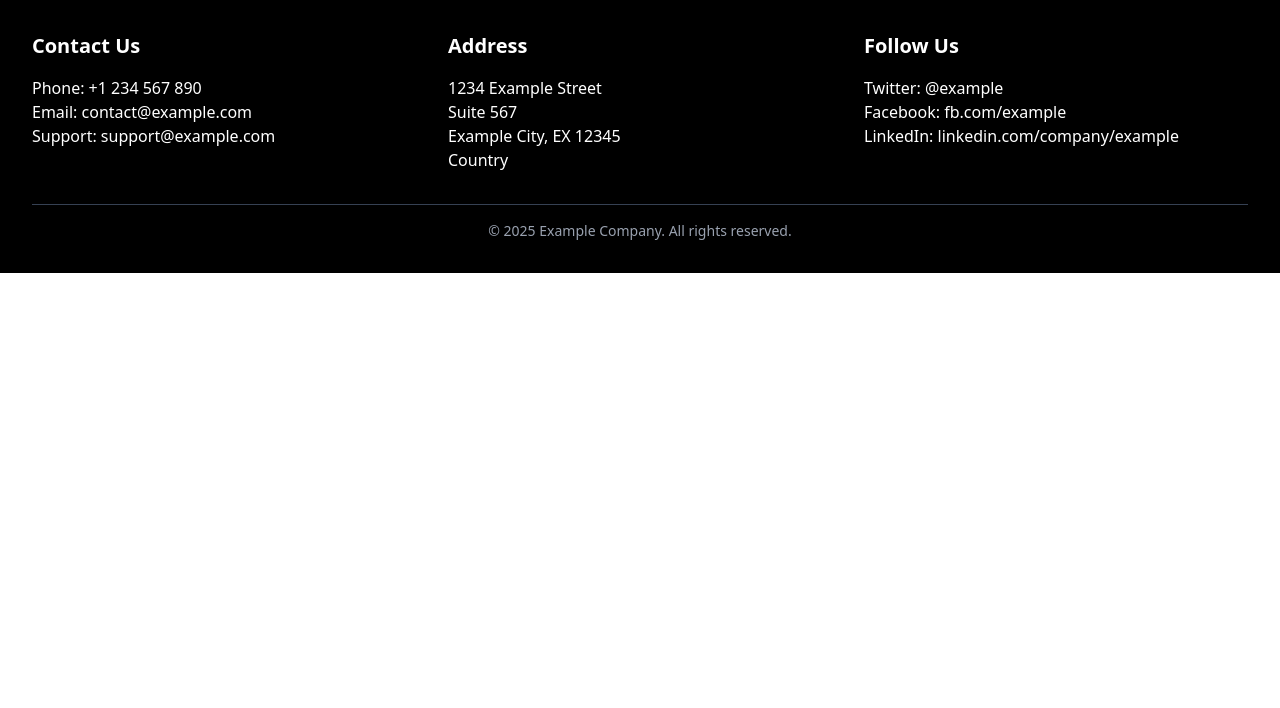
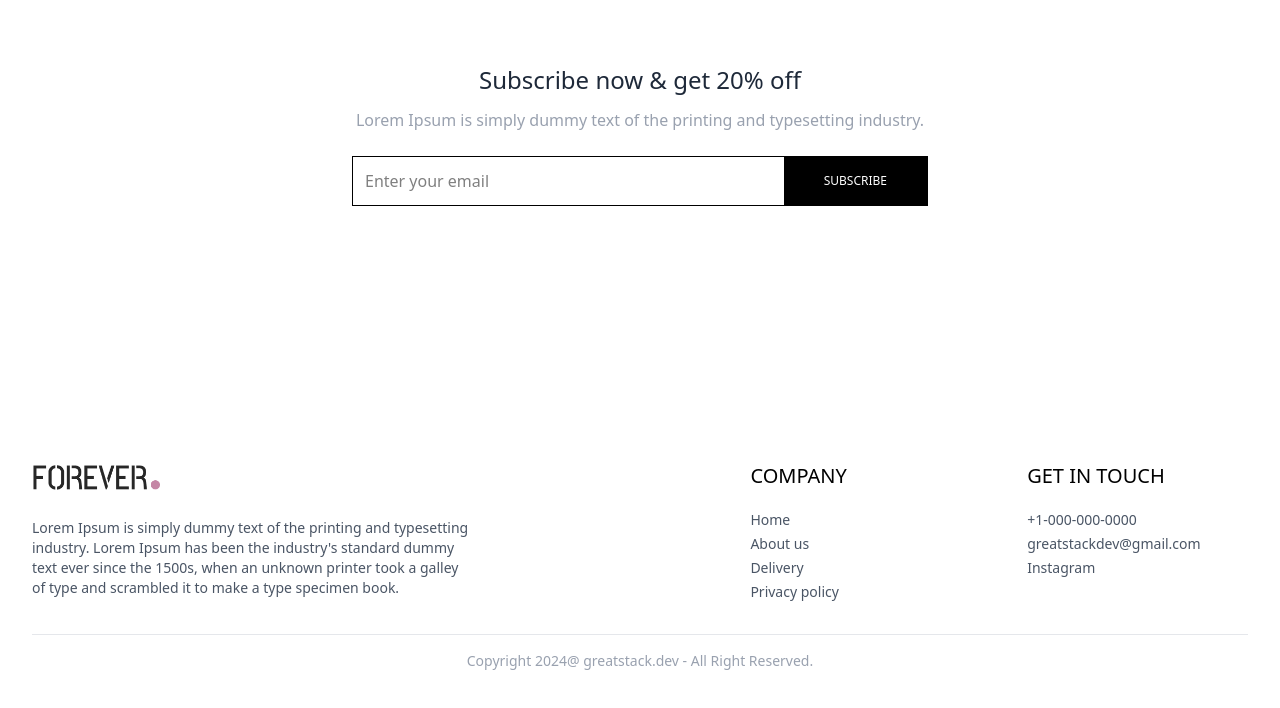
Before and after one commit to MuthuKr1shhnan/i-love-pdf, a React (Vite) app: page / in a window 1280 px wide. Shown: the top 708 px of the page. Built offline with nearby package versions, Linux system fonts and the light colour scheme.

Commit message:
creating Footer

```diff
--- a/src/components/Footer.jsx
+++ b/src/components/Footer.jsx
@@ -1,34 +1,73 @@
 export default function Footer() {
   return (
-    <footer className='bg-black text-white  py-8 w-full'>
+    <>
+      <div className='text-center m-16'>
+        <p className='text-2xl font-medium text-gray-800'>
+          Subscribe now &amp; get 20% off
+        </p>
+        <p className='text-gray-400 mt-3'>
+          Lorem Ipsum is simply dummy text of the printing and typesetting
+          industry.
+        </p>
+        <form className='w-full sm:w-1/2 flex items-center gap-3 mx-auto my-6 border pl-3'>
+          <input
+            className='w-full sm:flex-1 outline-none'
+            type='email'
+            placeholder='Enter your email'
+            required
+          />
+          <button
+            type='submit'
+            className='bg-black text-white text-xs px-10 py-4'
+          >
+            SUBSCRIBE
+          </button>
+        </form>
+      </div>
+
+      <footer className='bg-white text-white  py-8 w-full'>
         <div className='max-w-7xl mx-auto px-4 sm:px-6 lg:px-8'>
-        <div className='grid grid-cols-1 sm:grid-cols-2 md:grid-cols-3 gap-8'>
+          <div className='flex flex-col sm:grid grid-cols-[3fr_1fr_1fr] gap-14 my-8 mt-40 text-sm'>
             <div>
-            <h3 className='text-xl font-semibold mb-4'>Contact Us</h3>
-            <p>Phone: +1 234 567 890</p>
-            <p>Email: contact@example.com</p>
-            <p>Support: support@example.com</p>
+              <img
+                src='src/assets/foreverlogo.png'
+                className='mb-5 w-32'
+                alt='Forever Logo'
+              />
+              <p className='w-full md:w-2/3 text-gray-600'>
+                Lorem Ipsum is simply dummy text of the printing and typesetting
+                industry. Lorem Ipsum has been the industry's standard dummy
+                text ever since the 1500s, when an unknown printer took a galley
+                of type and scrambled it to make a type specimen book.
+              </p>
             </div>
 
             <div>
-            <h3 className='text-xl font-semibold mb-4'>Address</h3>
-            <p>1234 Example Street</p>
-            <p>Suite 567</p>
-            <p>Example City, EX 12345</p>
-            <p>Country</p>
+              <p className='text-xl font-medium mb-5 text-black'>COMPANY</p>
+              <ul className='flex flex-col gap-1 text-gray-600'>
+                <li>Home</li>
+                <li>About us</li>
+                <li>Delivery</li>
+                <li>Privacy policy</li>
+              </ul>
             </div>
 
             <div>
-            <h3 className='text-xl font-semibold mb-4'>Follow Us</h3>
-            <p>Twitter: @example</p>
-            <p>Facebook: fb.com/example</p>
-            <p>LinkedIn: linkedin.com/company/example</p>
+              <p class='text-xl font-medium mb-5  text-black'>GET IN TOUCH</p>
+              <ul class='flex flex-col gap-1 text-gray-600'>
+                <li>+1-000-000-0000</li>
+                <li>greatstackdev@gmail.com</li>
+                <li class='cursor-pointer'>Instagram</li>
+              </ul>
             </div>
           </div>
-        <div className='mt-8 border-t border-gray-700 pt-4 text-center text-sm text-gray-400'>
-          &copy; 2025 Example Company. All rights reserved.
+          <div className='mt-8 border-t-[.25px] border-gray-200 pt-4 text-center text-sm text-gray-400'>
+            <p class=' text-sm text-center'>
+              Copyright 2024@ greatstack.dev - All Right Reserved.
+            </p>
           </div>
         </div>
       </footer>
+    </>
   );
 }
```
Also changed, not shown: src/assets/foreverlogo.png (added). Lines whose indentation alone changed are shown as unchanged.
